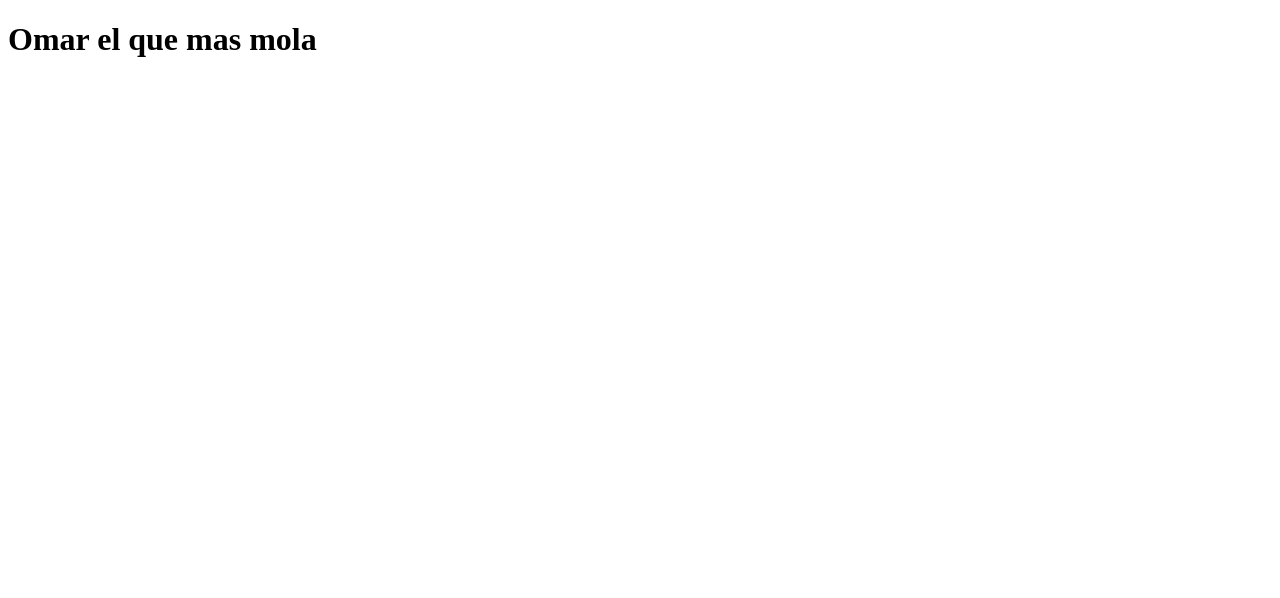
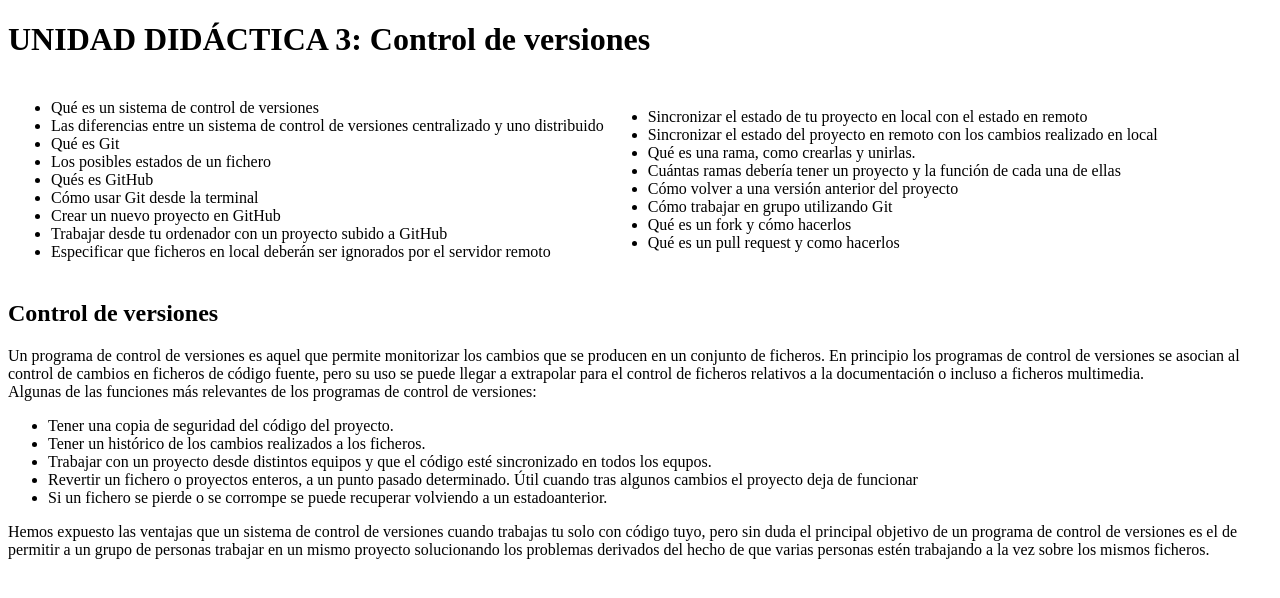
Before and after one commit to Sr0mar/Prueba, a plain HTML site: page index.html in a window 1280 px wide. Drawn offline with Linux system fonts and the light colour scheme.

Commit message:
mejora de html

```diff
--- a/index.html
+++ b/index.html
@@ -4,8 +4,63 @@
 		<title> Prueba para la clase de GIT </title>
 	</head>
 	<body>
-		<h1> Omar el que mas mola</h1>
+		<h1> UNIDAD DIDÁCTICA 3: Control de versiones</h1>
+		<table>
+		<tr>
+		<td>
+			<ul>
+				<li>Qué es un sistema de control de versiones </li>
+				<li> Las diferencias entre un sistema de control de versiones centralizado y uno distribuido </li>
+				<li> Qué es Git</li>
+				<li> Los posibles estados de un fichero </li>
+				<li> Qués es GitHub </li>
+				<li> Cómo usar Git desde la terminal </li>
+				<li> Crear un nuevo proyecto en GitHub </li>
+				<li> Trabajar desde tu ordenador con un proyecto subido a GitHub</li>
+				<li> Especificar que ficheros en local deberán ser ignorados por el servidor remoto </li>
+			</ul>
+		</td>
+		<td>
+				<ul>
+					<li> Sincronizar el estado de tu proyecto en local con el estado en remoto </li>
+					<li> Sincronizar el estado del proyecto en remoto con los cambios realizado en local </li>
+					<li> Qué es una rama, como crearlas y unirlas. </li>
+					<li> Cuántas ramas debería tener un proyecto y la función de cada una de ellas </li>
+					<li> Cómo volver a una versión anterior del proyecto </li>
+					<li> Cómo trabajar en grupo utilizando Git </li>
+					<li> Qué es un fork y cómo hacerlos</li>
+					<li>  Qué es un pull request y como hacerlos</li>
+				</ul>
+		</td>
+		</tr>
+			</table>
 
+		<h2> Control de versiones </h2>
+		<p>
+		Un programa de control de versiones es aquel que permite monitorizar los cambios que
+		se producen en un conjunto de ficheros. En principio los programas de control de
+		versiones se asocian al control de cambios en ficheros de código fuente, pero su uso se
+		puede llegar a extrapolar para el control de ficheros relativos a la documentación o
+		incluso a ficheros multimedia. <br/>
+
+		Algunas de las funciones más relevantes de los programas de control de versiones:
+
+			<ul>
+				<li> Tener una copia de seguridad del código del proyecto. </li>
+				<li> Tener un histórico de los cambios realizados a los ficheros.</li>
+				<li> Trabajar con un proyecto desde distintos equipos y que el código esté sincronizado en todos los equpos.</li>
+				<li> Revertir un fichero o proyectos enteros, a un punto pasado determinado. Útil cuando tras algunos cambios el proyecto deja de funcionar</li>
+				<li> Si un fichero se pierde o se corrompe se puede recuperar volviendo a un estadoanterior.</li>
+			</ul>
+		Hemos expuesto las ventajas que un sistema de control de versiones cuando trabajas
+		tu solo con código tuyo, pero sin duda el principal objetivo de un programa de control de
+		versiones es el de permitir a un grupo de personas trabajar en un mismo proyecto
+		solucionando los problemas derivados del hecho de que varias personas estén
+		trabajando a la vez sobre los mismos ficheros.
+
+
+
+		</p>
 
 	</body>
 </html>
```
